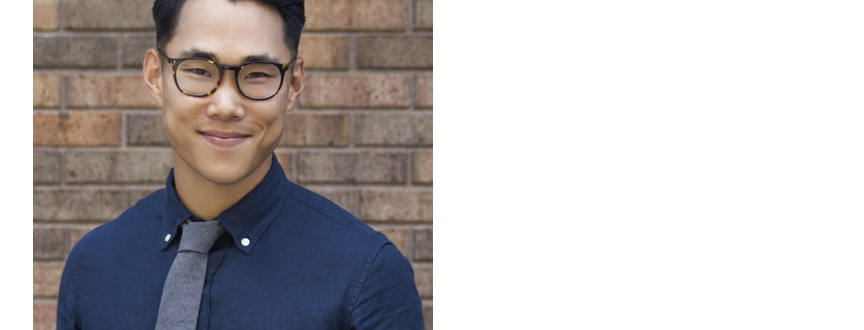
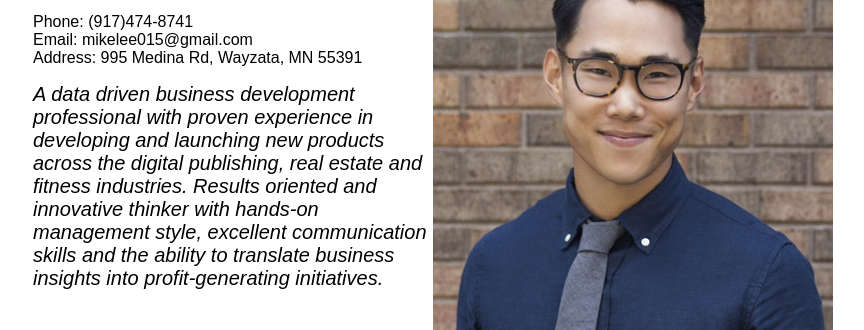
Before and after one commit to mikelee015/mikelee015.github.io, a plain HTML site: page index.html in a window 1280 px wide. Shown: the part 108-438 px from the top of the page, without its empty margins (207-1071 px from the left). Drawn offline with Linux system fonts and the light colour scheme.

Commit message:
Update style.css

```diff
--- a/style.css
+++ b/style.css
@@ -2,7 +2,7 @@ body {
 	font: 16px Arial, Helvetica;
 }
 
-#pic {
+#mleeheadshot {
 	float: right;
 }
 
```
